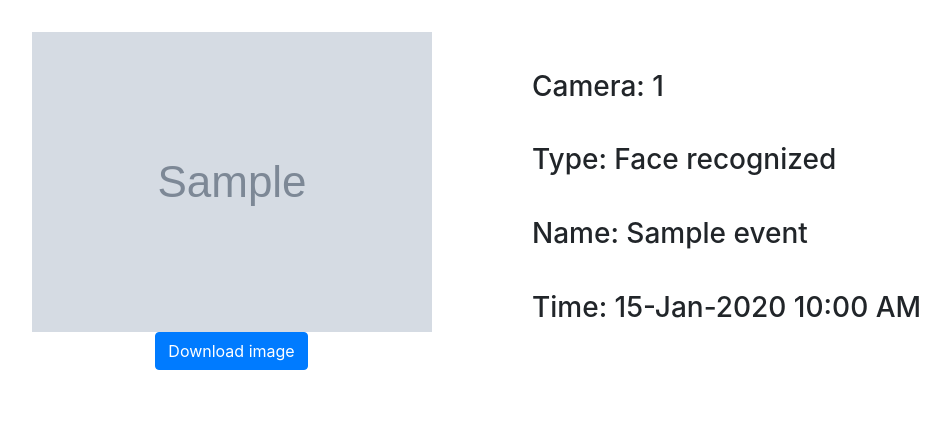
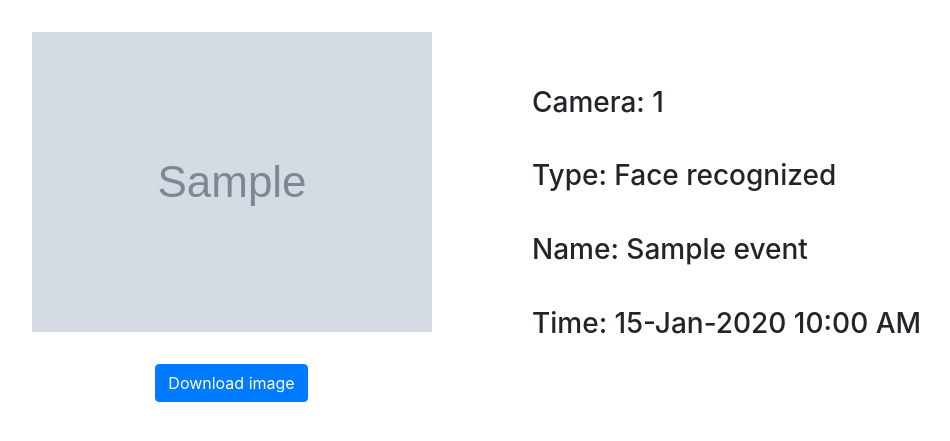
Before and after one commit to rudy-patel/imageAnalysisSystem, a Flask app: page /view_event/1 in a window 1280 px wide. Shown: the part 56-497 px from the top of the page, without its empty margins (124-1074 px from the left). Run offline with Flask 2, Linux system fonts and the light colour scheme; a user stored in the database is signed in; tables that the repository leaves empty hold one stand-in row (values such as "Sample post"); grey boxes marked "Sample" are stand-in pictures; some libraries are stand-ins or nearby versions.

Commit message:
adding padding to download image button

```diff
--- a/server/templates/event_view.html
+++ b/server/templates/event_view.html
@@ -5,6 +5,8 @@
         <div class="col">
             <div class="row justify-content-center">
                 <img src="{{event.image_link}}"></img>
+            </div>
+            <div class="row justify-content-center">
                 <a role="button" class="btn btn-primary" href="{{ url_for('myapp.download' , event_id=event.id) }}">Download image</a>
             </div>
         </div>
```
